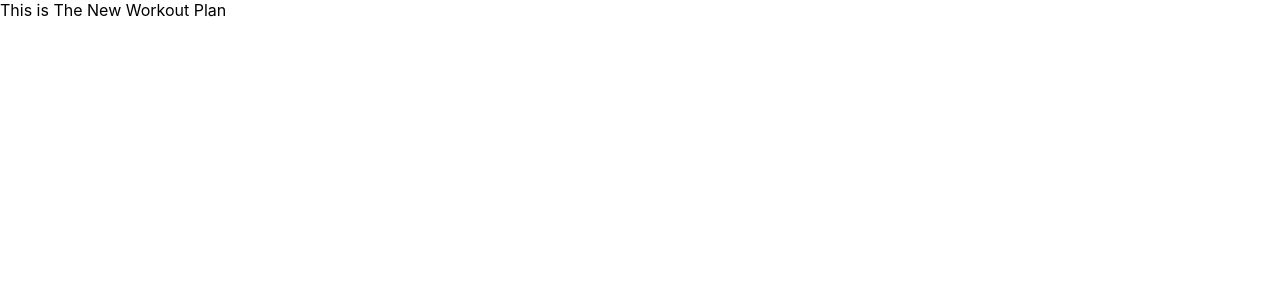
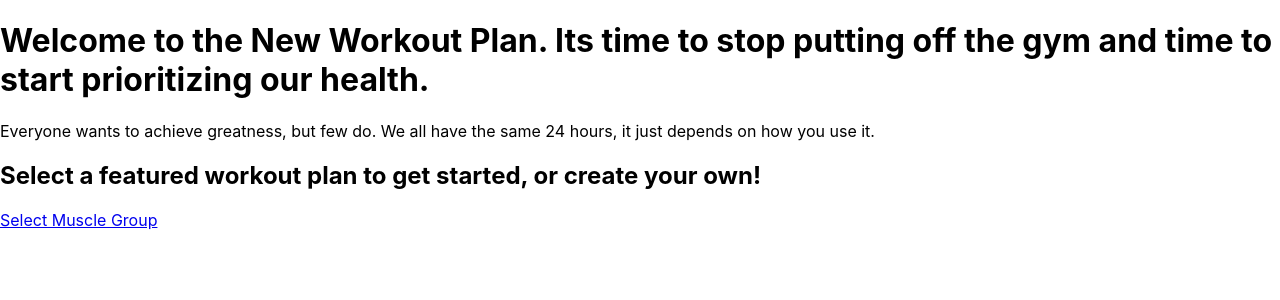
Before and after one commit to dannypeterson/Kanye-West-Workout-Plan, a React (Create React App) app in the folder client/: page / in a window 1280 px wide. Shown: the top 300 px of the page. Built offline with nearby package versions, Linux system fonts and the light colour scheme.

Commit message:
Made MVP Homepage and link to muscle groups

```diff
--- a/client/src/App.js
+++ b/client/src/App.js
@@ -1,7 +1,17 @@
 import './App.css'
+import Home from './pages/Home'
+import MuscleGroupPage from './pages/MuscleGroupPage'
+import { Routes, Route } from 'react-router-dom'
 
 const App = () => {
-  return <div className="main">This is The New Workout Plan</div>
+  return (
+    <div className="main">
+      <Routes>
+        <Route path="/" element={<Home />} />
+        <Route path="/musclegroups" element={<MuscleGroupPage />} />
+      </Routes>
+    </div>
+  )
 }
 
 export default App
--- /dev/null
+++ b/client/src/pages/Home.jsx
@@ -0,0 +1,24 @@
+import React from "react"
+import { Link } from 'react-router-dom'
+
+const Home = () => {
+
+
+  return(
+    <div className="home page">
+
+      <div className="home title">
+      <h1>Welcome to the New Workout Plan. Its time to stop putting off the gym and time to start prioritizing our health.</h1>
+      <p>Everyone wants to achieve greatness, but few do. We all have the same 24 hours, it just depends on how you use it. </p>
+      <h2>Select a featured workout plan to get started, or create your own!</h2>
+      </div>
+
+      <div className="home button">
+      <Link to="/musclegroups">Select Muscle Group</Link>
+      </div>
+
+    </div>
+  )
+}
+
+export default Home
--- /dev/null
+++ b/client/src/pages/MuscleGroupPage.jsx
@@ -0,0 +1,11 @@
+
+
+const MuscleGroupPage = () => {
+
+
+  return(
+    <div>Show the 5 muscle groups here</div>
+  )
+}
+
+export default MuscleGroupPage
```
Also changed, not shown: client/src/components/Exercise.jsx (added), client/src/components/MuscleGroup.jsx (added).
